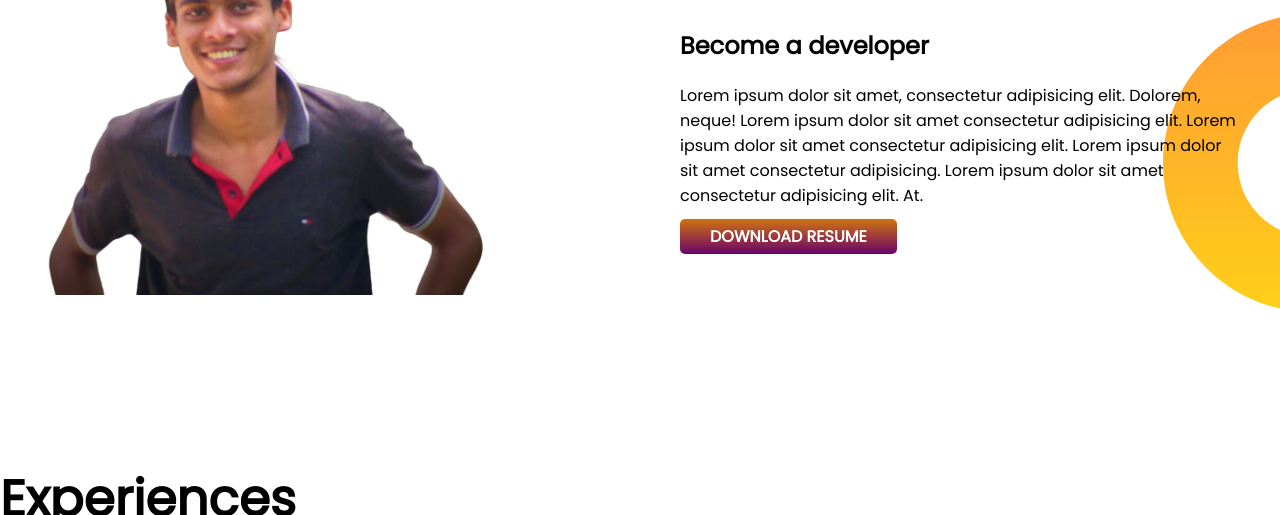
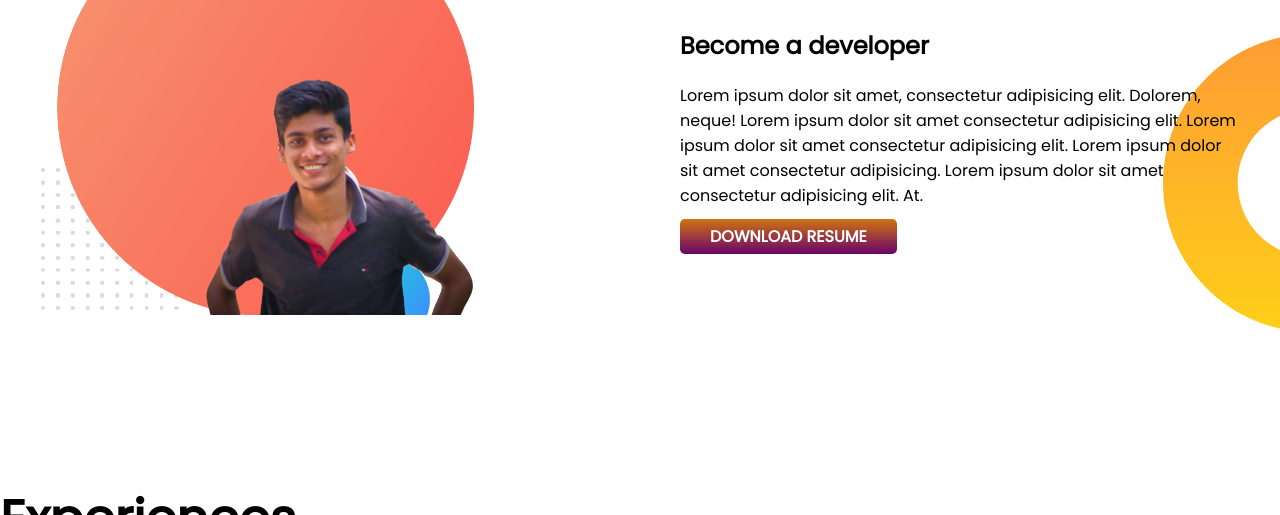
Before and after one commit to Oliulla/portfilio, a plain HTML site: page index.html in a window 1280 px wide. Shown: the part 773-1288 px from the top of the page. Drawn offline with Linux system fonts and the light colour scheme.

Commit message:
Update index.html

```diff
--- a/index.html
+++ b/index.html
@@ -36,7 +36,7 @@
     </section>
     <section class="dream-big flexible-container">
         <div class="half-width">
-            <img src="photos/my_fb_image-removebg-preview.png" alt="">
+            <img src="photos/my-bg (1).png" alt="">
         </div>
         <div class="half-width">
             <h1>Big Dream</h1>
```
